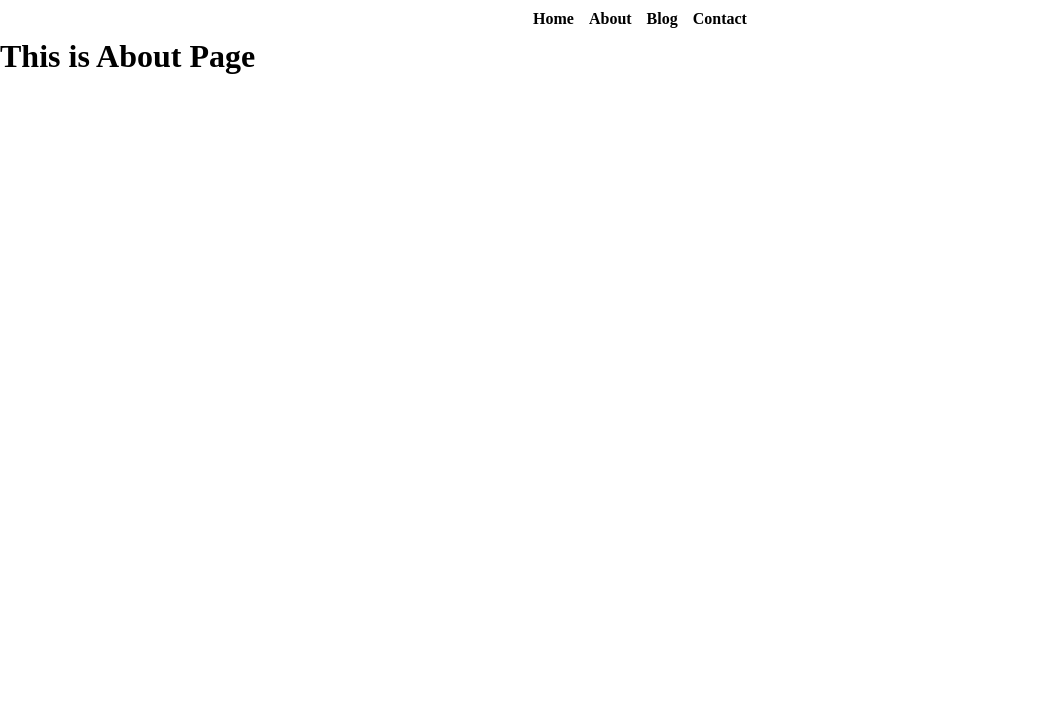
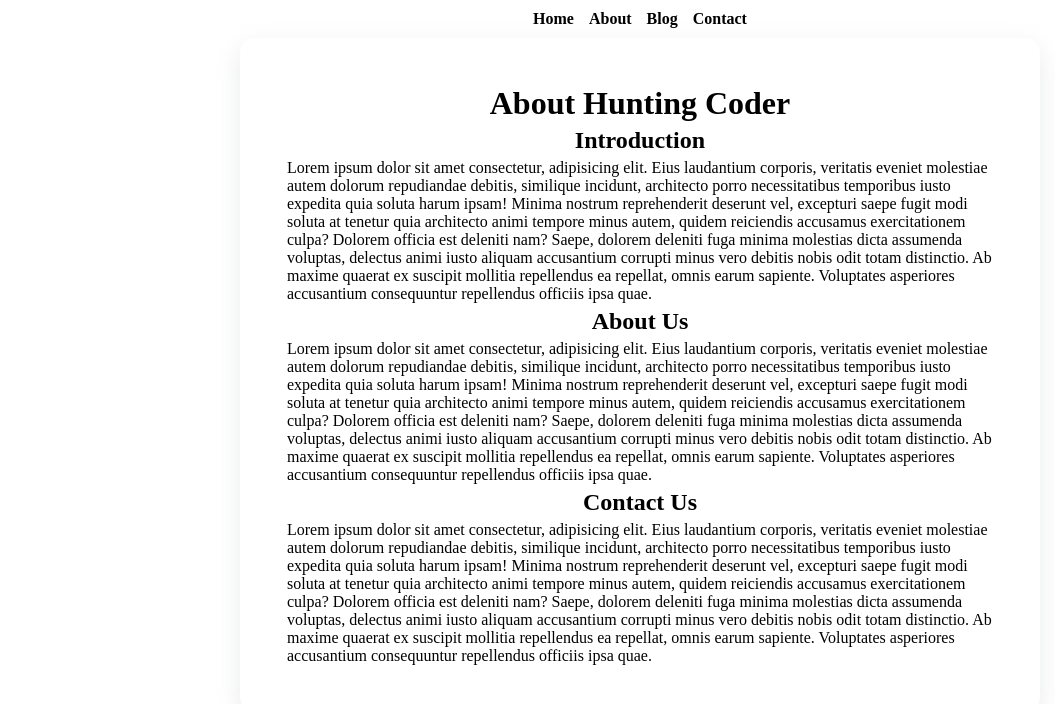
Before and after one commit to payalAppsly/HuntingCoder, a Next.js app in the folder nextjs-project/: page /about in a window 1280 px wide. Shown: the top 704 px of the page, without its empty margins (0-1055 px from the left). Built offline with nearby package versions, Linux system fonts and the light colour scheme.

Commit message:
Designing the About Page

```diff
--- a/nextjs-project/pages/about.js
+++ b/nextjs-project/pages/about.js
@@ -1,9 +1,62 @@
 import React from "react";
+import styles from "../styles/About.module.css";
 
 const About = () => {
   return (
-    <div>
-      <h1>This is About Page</h1>
+    <div className={styles.container}>
+      <div className={styles.main}>
+        <h1>About Hunting Coder</h1>
+        <h2>Introduction</h2>
+        <p>
+          Lorem ipsum dolor sit amet consectetur, adipisicing elit. Eius
+          laudantium corporis, veritatis eveniet molestiae autem dolorum
+          repudiandae debitis, similique incidunt, architecto porro
+          necessitatibus temporibus iusto expedita quia soluta harum ipsam!
+          Minima nostrum reprehenderit deserunt vel, excepturi saepe fugit modi
+          soluta at tenetur quia architecto animi tempore minus autem, quidem
+          reiciendis accusamus exercitationem culpa? Dolorem officia est
+          deleniti nam? Saepe, dolorem deleniti fuga minima molestias dicta
+          assumenda voluptas, delectus animi iusto aliquam accusantium corrupti
+          minus vero debitis nobis odit totam distinctio. Ab maxime quaerat ex
+          suscipit mollitia repellendus ea repellat, omnis earum sapiente.
+          Voluptates asperiores accusantium consequuntur repellendus officiis
+          ipsa quae.
+        </p>
+
+        <h2>About Us</h2>
+        <p>
+          Lorem ipsum dolor sit amet consectetur, adipisicing elit. Eius
+          laudantium corporis, veritatis eveniet molestiae autem dolorum
+          repudiandae debitis, similique incidunt, architecto porro
+          necessitatibus temporibus iusto expedita quia soluta harum ipsam!
+          Minima nostrum reprehenderit deserunt vel, excepturi saepe fugit modi
+          soluta at tenetur quia architecto animi tempore minus autem, quidem
+          reiciendis accusamus exercitationem culpa? Dolorem officia est
+          deleniti nam? Saepe, dolorem deleniti fuga minima molestias dicta
+          assumenda voluptas, delectus animi iusto aliquam accusantium corrupti
+          minus vero debitis nobis odit totam distinctio. Ab maxime quaerat ex
+          suscipit mollitia repellendus ea repellat, omnis earum sapiente.
+          Voluptates asperiores accusantium consequuntur repellendus officiis
+          ipsa quae.
+        </p>
+
+        <h2>Contact Us</h2>
+        <p>
+          Lorem ipsum dolor sit amet consectetur, adipisicing elit. Eius
+          laudantium corporis, veritatis eveniet molestiae autem dolorum
+          repudiandae debitis, similique incidunt, architecto porro
+          necessitatibus temporibus iusto expedita quia soluta harum ipsam!
+          Minima nostrum reprehenderit deserunt vel, excepturi saepe fugit modi
+          soluta at tenetur quia architecto animi tempore minus autem, quidem
+          reiciendis accusamus exercitationem culpa? Dolorem officia est
+          deleniti nam? Saepe, dolorem deleniti fuga minima molestias dicta
+          assumenda voluptas, delectus animi iusto aliquam accusantium corrupti
+          minus vero debitis nobis odit totam distinctio. Ab maxime quaerat ex
+          suscipit mollitia repellendus ea repellat, omnis earum sapiente.
+          Voluptates asperiores accusantium consequuntur repellendus officiis
+          ipsa quae.
+        </p>
+      </div>
     </div>
   );
 };
--- /dev/null
+++ b/nextjs-project/styles/About.module.css
@@ -0,0 +1,17 @@
+.container {
+  width: 800px;
+  margin: 0 auto;
+  box-shadow: rgba(149, 157, 165, 0.2) 0px 8px 24px;
+  padding: 15px;
+  border-radius: 15px;
+}
+.main {
+  display: flex;
+  flex-direction: column;
+  justify-content: space-between;
+  align-items: center;
+  padding: 2rem;
+}
+.main h2 {
+  margin: 5px 0px;
+}
```
